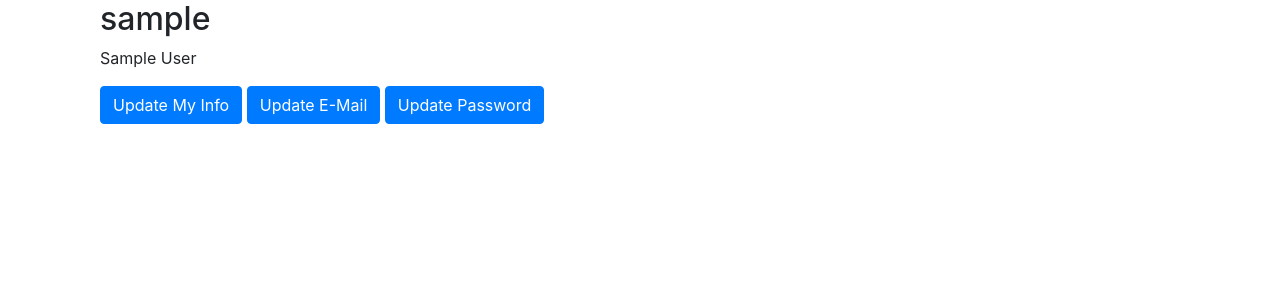
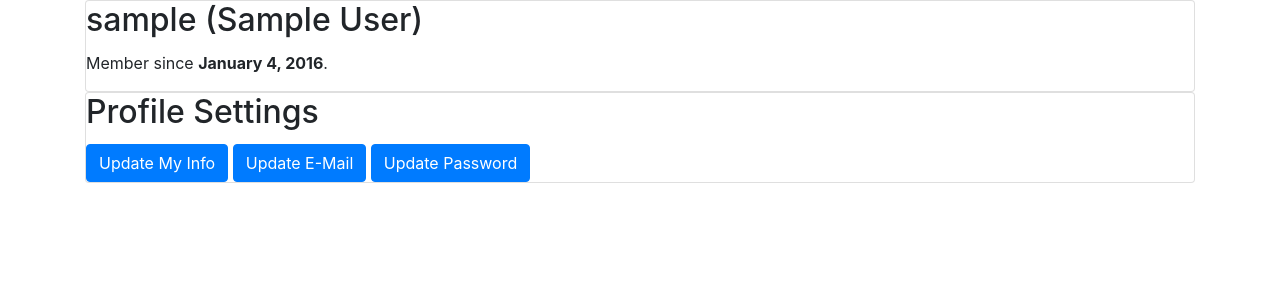
Before and after one commit to EricZaporzan/compare, a Django app: template compare/templates/users/user_detail.html in a window 1280 px wide. Shown: the part 56-356 px from the top of the page. Run offline with Django 3.2, Linux system fonts and the light colour scheme; the template is opened without the code that fills it: values that come from a table or form of the project are taken from there, others are empty; the visitor is signed in with stand-in values (Sample User, id 1); data comes from the database, SQL or seed files in the repository; parts of the project's set-up code (start-up, migrations or seed data) failed here and were passed over; some libraries are stand-ins or nearby versions.

Commit message:
Fixing the user profile page.

```diff
--- a/compare/templates/users/user_detail.html
+++ b/compare/templates/users/user_detail.html
@@ -2,28 +2,23 @@
 {% load static %}
 
 {% block content %}
-<div class="container">
 
-  <div class="row">
-    <div class="col-sm-12">
-
-      <h2>{{ object.username }}</h2>
-      {% if object.name %}
-        <p>{{ object.name }}</p>
-      {% endif %}
-    </div>
-  </div>
+<div class="card card-block">
+  <h2 class="card-title">{{ object.username }} {% if object.name %}({{ object.name }}){% endif %}</h2>
+  <p>Member since <span class="font-weight-bold" title="{{ object.date_joined }}">{{ object.date_joined|date:"F j, o" }}</span>.</p>
+</div>
 
 {% if object == request.user %}
 <!-- Action buttons -->
-<div class="row">
-
-  <div class="col-sm-12 ">
-    <a class="btn btn-primary" href="{% url 'users:update' %}">Update My Info</a>
-    <a class="btn btn-primary" href="{% url 'account_email' %}">Update E-Mail</a>
-    <a class="btn btn-primary" href="{% url 'account_set_password' %}">Update Password</a>
+<div class="card card-block">
+  <h2 class="card-title">Profile Settings</h2>
+  <div class="row">
+    <div class="col-sm-12">
+      <a class="btn btn-primary" href="{% url 'users:update' %}">Update My Info</a>
+      <a class="btn btn-primary" href="{% url 'account_email' %}">Update E-Mail</a>
+      <a class="btn btn-primary" href="{% url 'account_set_password' %}">Update Password</a>
+    </div>
   </div>
-
 </div>
 <!-- End Action buttons -->
 {% endif %}
```
